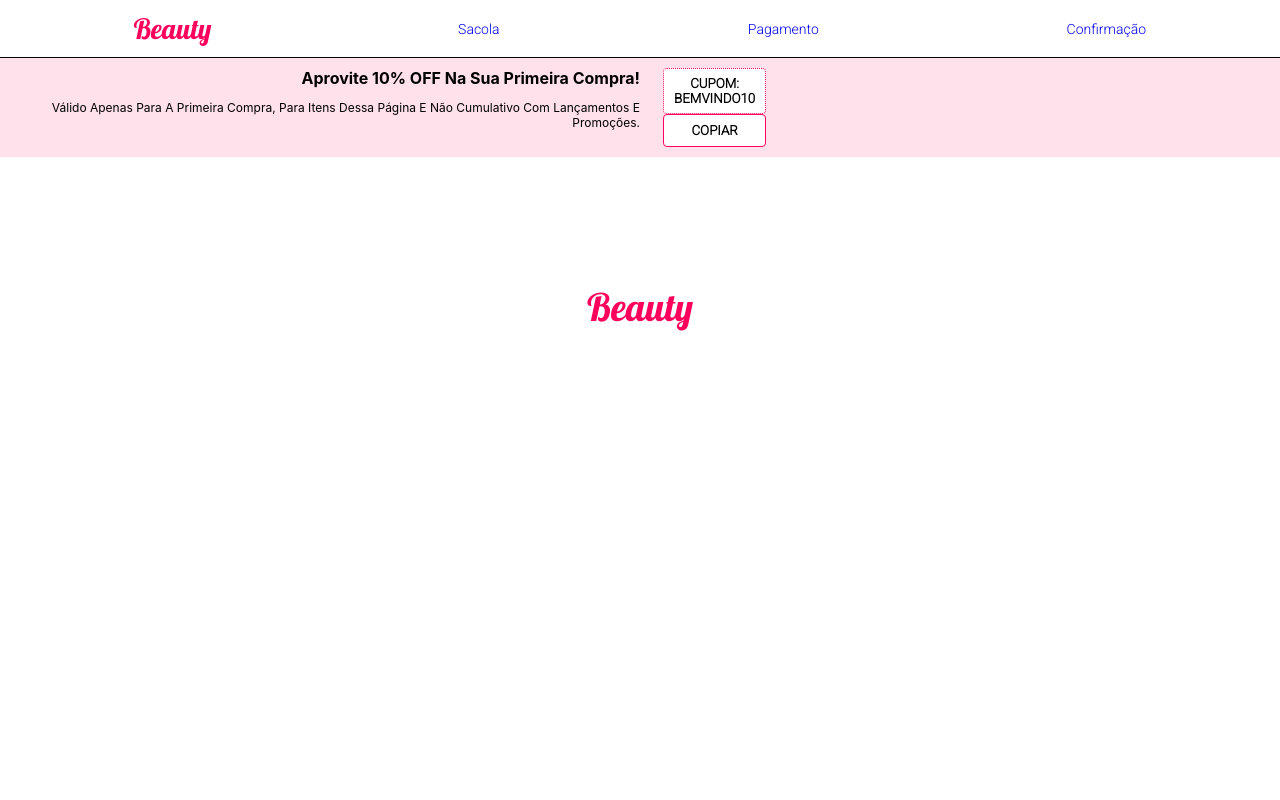
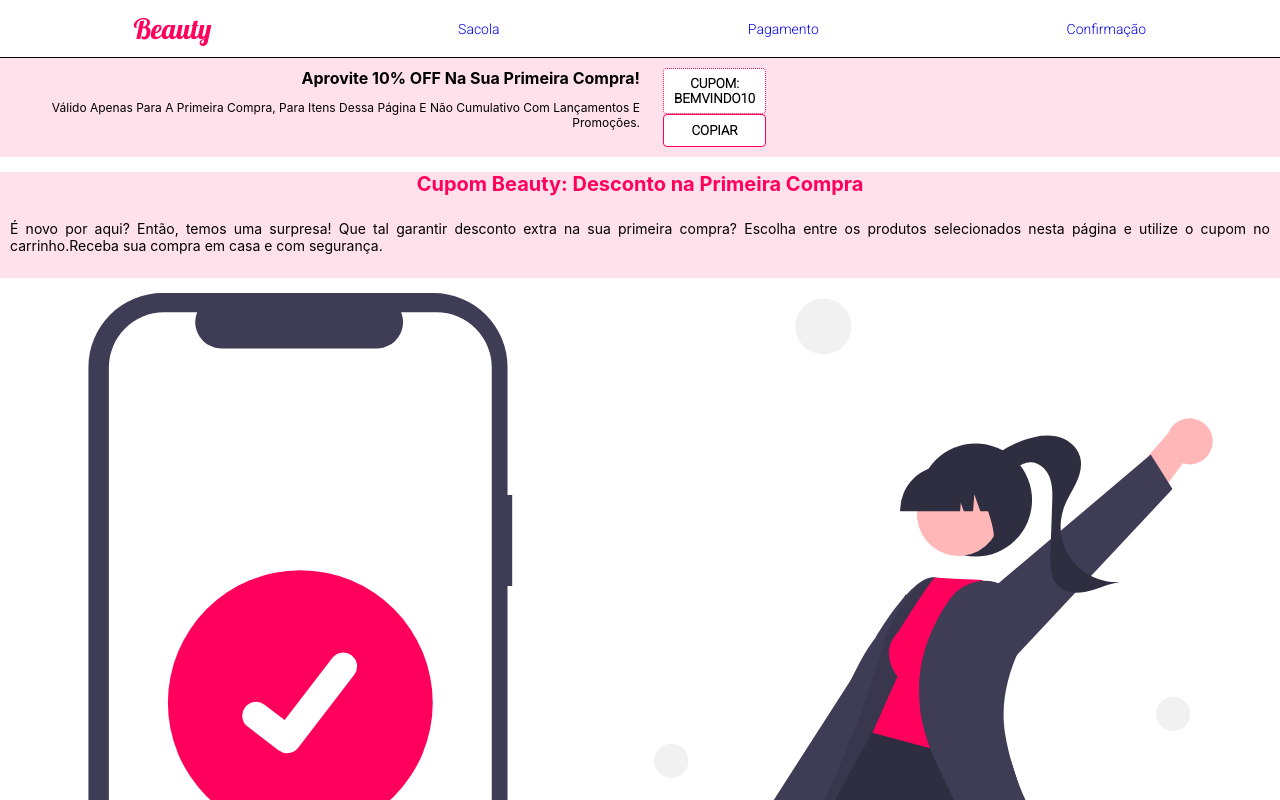
Before and after one commit to GabrielWojcik/Shop-cart, a React (Create React App) app: page /cupom-de-desconto/primeira-compra in a window 1280 px wide. Shown: the top 800 px of the page. Built offline with nearby package versions, Linux system fonts and the light colour scheme.

Commit message:
Feat - add new layout for firts sale

```diff
--- /dev/null
+++ b/src/components/card-itens/index.jsx
@@ -0,0 +1,19 @@
+import img1 from "../../assets/image-3.png"
+import coracao from "../../assets/favorite.png"
+import { CardItensContainer, ContainerProduct, Star, Product } from "./styles"
+import { MdFavoriteBorder } from 'react-icons/md'
+
+export default function CardItens(){
+    return(
+        <CardItensContainer>
+            <ContainerProduct>
+                <Star>
+                    <MdFavoriteBorder size={18} />
+                </Star>
+                <Product>
+                    <img src={img1} alt="" />
+                </Product>
+            </ContainerProduct>
+        </CardItensContainer>
+    )
+}
--- /dev/null
+++ b/src/components/card-itens/styles.ts
@@ -0,0 +1,33 @@
+import styled from "styled-components"
+
+
+export const CardItensContainer = styled.div`
+    display: flex;
+    flex-direction: column;
+    align-items: center;
+    justify-content: center;
+    width: 50%;
+    border: 1px solid;
+    margin: 5px;
+
+`
+export const ContainerProduct = styled.div`
+    display: flex;
+    width: 100%;
+`
+
+export const Star = styled.div`
+    padding: 5px 10px;
+
+`
+
+export const Product = styled.div`
+    display: flex;
+    justify-content: center;
+    width: 100%;
+
+    img {
+        width: 70px;
+        height: 70px;
+    }
+`
--- a/src/components/footer/index.tsx
+++ b/src/components/footer/index.tsx
@@ -1,9 +1,12 @@
 import { ContainerFooter } from "./styles"
+import { NavLink } from 'react-router-dom';
 
 export default function Footer() {
     return(
         <ContainerFooter>
+           <NavLink to="/">
             <p>Beauty</p>
+           </NavLink>
         </ContainerFooter>
     )
 }
--- a/src/components/footer/styles.ts
+++ b/src/components/footer/styles.ts
@@ -1,7 +1,7 @@
 import styled from "styled-components"
 
 export const ContainerFooter = styled.footer`
-    background-color: #fff;
+    background-color: #ffe1ec;
 
     display: flex;
     align-items: center;
--- a/src/components/menu-slider/index.jsx
+++ b/src/components/menu-slider/index.jsx
@@ -1,11 +1,12 @@
+import "./styles.css"
 import { useKeenSlider } from "keen-slider/react"
 import "keen-slider/keen-slider.min.css"
-import "./styles.css"
 import Desconto from "../../assets/icons/desconto.svg"
 import PrimeiraCompra from "../../assets/icons/plus.svg"
 import Favorito from "../../assets/icons/favorito.svg"
 import Home from "../../assets/icons/casa.png"
 import Phone from "../../assets/icons/phone.png"
+import { NavLink } from 'react-router-dom';
 
 export default function MenuSlider() {
     const icons = [
@@ -58,10 +59,12 @@ export default function MenuSlider() {
             icons.map(item => {
                 return(
                         <div key={item.id} className="keen-slider__slide number-slide1">
-                            <div className="container-slider">
-                                <img src={item.icon} />
-                                {item.text}
-                            </div>
+                            <NavLink to="/cupom-de-desconto/primeira-compra" >
+                                <div className="container-slider">
+                                    <img src={item.icon} />
+                                    {item.text}
+                                </div>
+                            </NavLink>
                         </div>
                 )
             })
--- a/src/components/navbar/index.jsx
+++ b/src/components/navbar/index.jsx
@@ -15,7 +15,7 @@ export default function NavBar() {
         <nav>
         <div className="container">
             <div className="container-navbar">
-                <p className="logo">Beauty</p>
+                <NavLink to="/"><p className="logo">Beauty</p></NavLink>
                 <NavLink activeStyle={{borderBottom: 'solid 3px #fff', paddingBottom: '1em'}} exact  to="/sacola" ><p id="sacola" >Sacola</p></NavLink>
                 <NavLink activeClassName="selected" to="/pagamento" ><p id="pagamento" >Pagamento</p></NavLink>
                 <NavLink to="/confirmacao" activeClassName="selected"><p id="confirmacao" >Confirmação</p></NavLink>
--- /dev/null
+++ b/src/components/primeira-compra/index.jsx
@@ -0,0 +1,34 @@
+import { Code, ContainerDescribe, ContainerPrimeiraCompra, CupomContainer, Describe } from "./styles";
+import Cell from "../../assets/app.svg";
+import CardItens from "../card-itens/index"
+export default function PrimeiraCompra() {
+    return(
+        <ContainerPrimeiraCompra>
+            <CupomContainer>
+                <Describe>
+                    <strong>Aprovite 10% OFF Na Sua Primeira Compra!</strong>
+                    <p>Válido Apenas Para A Primeira Compra, Para Itens Dessa Página
+                    E Não Cumulativo Com Lançamentos E Promoções.
+                    </p>
+                </Describe>
+                <Code>
+                    <button id="btn-codigo">CUPOM: BEMVINDO10</button>
+                    <button id="btn-copy">COPIAR</button>
+                </Code>
+            </CupomContainer>
+            <ContainerDescribe>
+                    <strong>
+                        Cupom Beauty: Desconto na Primeira Compra
+                    </strong>
+                    <p>
+                    É novo por aqui? Então, temos uma surpresa! Que
+                    tal garantir desconto extra na sua primeira compra?
+                    Escolha entre os produtos selecionados nesta página e
+                    utilize o cupom no carrinho.Receba sua compra em casa e com segurança.
+                    </p>
+            </ContainerDescribe>
+            <img src={Cell} />
+            {/* <CardItens /> */}
+        </ContainerPrimeiraCompra>
+    )
+}
--- a/src/components/primeira-compra/index.tsx
+++ /dev/null
@@ -1,20 +0,0 @@
-import { Code, ContainerPrimeiraCompra, CupomContainer, Describe } from "./styles";
-
-export default function PrimeiraCompra() {
-    return(
-        <ContainerPrimeiraCompra>
-            <CupomContainer>
-                <Describe>
-                    <strong>Aprovite 10% OFF Na Sua Primeira Compra!</strong>
-                    <p>Válido Apenas Para A Primeira Compra, Para Itens Dessa Página
-                    E Não Cumulativo Com Lançamentos E Promoções.
-                    </p>
-                </Describe>
-                <Code>
-                    <button id="btn-codigo">CUPOM: BEMVINDO10</button>
-                    <button id="btn-copy">COPIAR</button>
-                </Code>
-            </CupomContainer>
-        </ContainerPrimeiraCompra>
-    )
-}
--- a/src/components/primeira-compra/styles.ts
+++ b/src/components/primeira-compra/styles.ts
@@ -1,7 +1,9 @@
 import { styled } from "styled-components";
 
 export const ContainerPrimeiraCompra = styled.div`
-
+    display: flex;
+    flex-direction: column;
+    gap: 15px;
 
 `
 
@@ -59,3 +61,24 @@ export const Code = styled.div`
         cursor: pointer;
     }
 `
+export const ContainerDescribe = styled.div`
+    display: flex;
+    flex-direction: column;
+    justify-content: center;
+    align-items: center;
+    background-color: #ffe1ec;
+
+    strong {
+        text-align: center;
+        font-size: 20px;
+        color: #FF005C;
+        width: 80%;
+    }
+
+    p {
+        padding: 10px;
+        font-size: 14px;
+        text-align: justify;
+    }
+
+`
--- a/tsconfig.json
+++ b/tsconfig.json
@@ -24,7 +24,7 @@
     "**/*.ts",
     "**/*.tsx",
     "**/*.js"
-, "src/assets/Icons/Icon.tsx", "src/components/Footer-fixed/FooterFixed.jsx", "src/components/New-Modal/Modal-Bot.jsx", "src/components/New-Modal/Modal-Bot.jsx", "src/components/Footer-Fixed-Calculadora/FooterFixedCalculadora.tsx", "src/components/testeSimu/teste.jsx", "src/components/Carousel-Constructions/Carousel.jsx", "src/components/Carousel-Status-Construction/CarouselStatusConstruction.tsx", "src/tests/display.test.jsx", "src/tests/menu.test.jsx"  ],
+, "src/assets/Icons/Icon.tsx", "src/components/Footer-fixed/FooterFixed.jsx", "src/components/New-Modal/Modal-Bot.jsx", "src/components/New-Modal/Modal-Bot.jsx", "src/components/Footer-Fixed-Calculadora/FooterFixedCalculadora.tsx", "src/components/testeSimu/teste.jsx", "src/components/Carousel-Constructions/Carousel.jsx", "src/components/Carousel-Status-Construction/CarouselStatusConstruction.tsx", "src/tests/display.test.jsx", "src/tests/menu.test.jsx", "src/components/primeira-compra/index.jsx"  ],
   "exclude": [
     "node_modules"
   ]
```
Also changed, not shown: src/assets/app.svg (added).
